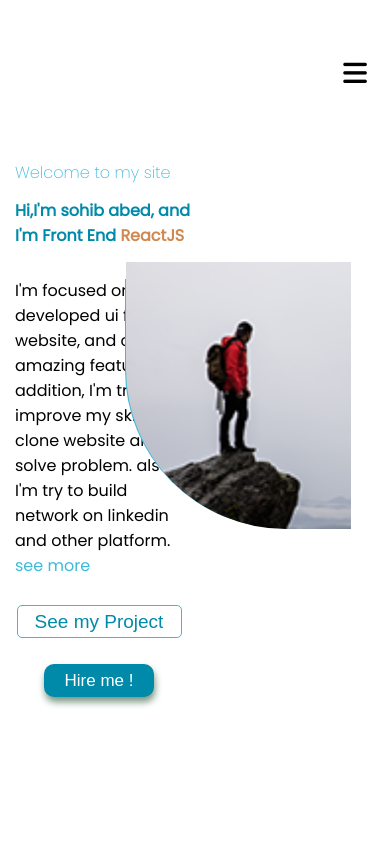
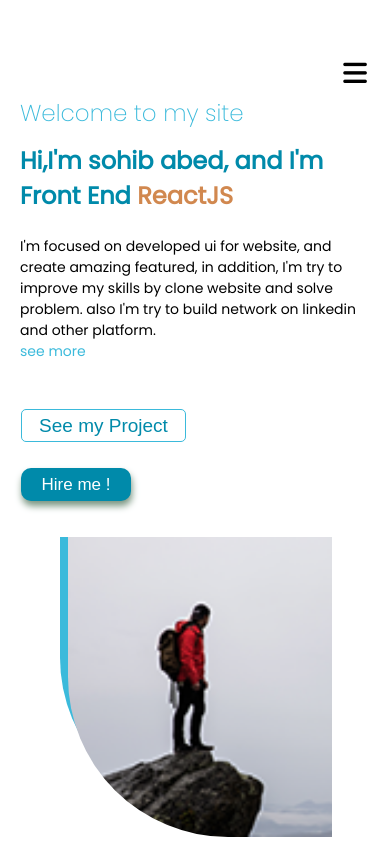
Before and after one commit to suhaibabed/TabTask, a plain HTML site: page index.html in a window 390 px wide. Drawn offline with Linux system fonts and the light colour scheme.

Commit message:
tab task

```diff
--- a/index.css
+++ b/index.css
@@ -100,6 +100,7 @@ body {
 .portfolio-text .header-first-p {
   display: flex;
   align-items: center;
+  margin-bottom: 19px;
 }
 .main .header-first-h1 {
   display: flex;
@@ -109,6 +110,7 @@ body {
   font-size: 40px;
   color: var(--subMainColor);
   text-align: left;
+  margin-bottom: 30px;
 }
 .main .header-first-h1 h1 span {
   color: var(--mainColor);
@@ -138,6 +140,7 @@ body {
   align-items: center;
   justify-content: start;
   margin-left: -12px;
+  margin-top: 20px;
 }
 .main .header-button button {
   width: 106px;
@@ -164,9 +167,9 @@ body {
 .portfolio-images {
   width: 50%;
   display: flex;
-  /* flex-direction: column-reverse; */
+  flex-direction: column;
   align-items: flex-end;
-  padding: 20px;
+  position: relative;
   box-sizing: border-box;
 }
 .portfolio-images .boxes {
@@ -175,8 +178,8 @@ body {
   justify-content: center;
 }
 .portfolio-images .box {
-  width: 222px;
-  height: 249px;
+  width: 274px;
+  height: 279px;
   background-color: var(--secondColor);
   position: absolute;
   display: flex;
@@ -184,12 +187,12 @@ body {
   align-items: center;
   justify-content: center;
   border-radius: 0 0 0 9.9rem;
-  top: 33%;
-  right: 11%;
+  top: 17%;
+  right: -4%;
 }
 .portfolio-images .box-two {
-  width: 225px;
-  height: 267px;
+  width: 264px;
+  height: 300px;
   background-image: url(/assets/portfolio.png);
   background-repeat: no-repeat;
   background-size: cover;
@@ -199,8 +202,8 @@ body {
   align-items: center;
   justify-content: center;
   border-radius: 0 0 0 10rem;
-  right: 9.9%;
-  top: 31%;
+  right: -4.1%;
+  top: 10%;
 }
 
 @media (max-width: 900px) {
@@ -239,17 +242,22 @@ body {
   }
   .main .container {
     display: flex;
+    padding-left: 20px;
+    padding-right: 20px;
+  }
+  .main .portfolio-text {
+    display: flex;
     flex-direction: column;
-    flex-wrap: wrap;
+    justify-content: space-around;
   }
-
   .portfolio-text .header-first-p {
     display: flex;
     align-items: center;
     margin-bottom: 13px;
   }
   .portfolio-text .header-first-p p {
-    font-size: 16px;
+    font-size: 33px;
+    text-align: left;
   }
   .main .header-first-h1 {
     display: flex;
@@ -258,7 +266,7 @@ body {
     margin-bottom: 15px;
   }
   .main .header-first-h1 h1 {
-    font-size: 16px;
+    font-size: 27px;
     text-align: left;
   }
   .main .header-paragraph {
@@ -266,9 +274,9 @@ body {
     margin-top: 15px;
   }
   .main .header-paragraph p {
-    font-size: 16px;
-    margin-left: 0;
+    font-size: 17px;
     text-align: left;
+    margin-top: -37px;
   }
 
   .main .header-paragraph p a {
@@ -278,15 +286,81 @@ body {
   .main .header-button {
     display: flex;
     flex-direction: column-reverse;
+    align-items: flex-start;
   }
-
+  .portfolio-images {
+    display: flex;
+    align-items: center;
+    margin-left: -83px;
+  }
   .portfolio-images .box {
+    width: 272px;
+    height: 275;
+    top: 14%;
+    right: -4%;
+    display: flex;
+    align-items: self-start;
   }
   .portfolio-images .box-two {
+    display: flex;
+    align-items: self-start;
   }
 }
 
-@media (min-width: 992px) {
+@media (max-width: 576px) {
+  .main .container {
+    display: flex;
+    flex-direction: column;
+  }
+  .main .container {
+    display: flex;
+    flex-direction: column;
+    align-items: center;
+    margin-top: -4rem;
+  }
+  .main .portfolio-text {
+    display: flex;
+    flex-direction: column;
+    width: 100%;
+  }
+  .portfolio-text .header-first-p {
+    display: flex;
+    align-items: center;
+  }
+  .portfolio-text .header-first-p p {
+    font-size: 23px;
+    text-align: center;
+  }
+  .main .header-first-h1 {
+    display: flex;
+    align-items: center;
+  }
+  .main .header-first-h1 h1 {
+    font-size: 24px;
+    text-align: left;
+  }
+  .main .header-paragraph {
+    display: flex;
+    align-items: center;
+  }
+  .main .header-paragraph p {
+    font-size: 14px;
+    text-align: left;
+  }
+
+  .main .header-button {
+    display: flex;
+    align-items: flex-start;
+  }
+  .main .portfolio-images {
+    display: flex;
+    align-items: center;
+    margin-right: -48%;
+    margin-top: 23px;
+    position: relative;
+  }
+}
+@media (min-width: 900px) {
   .container {
     width: 970px;
   }
```
